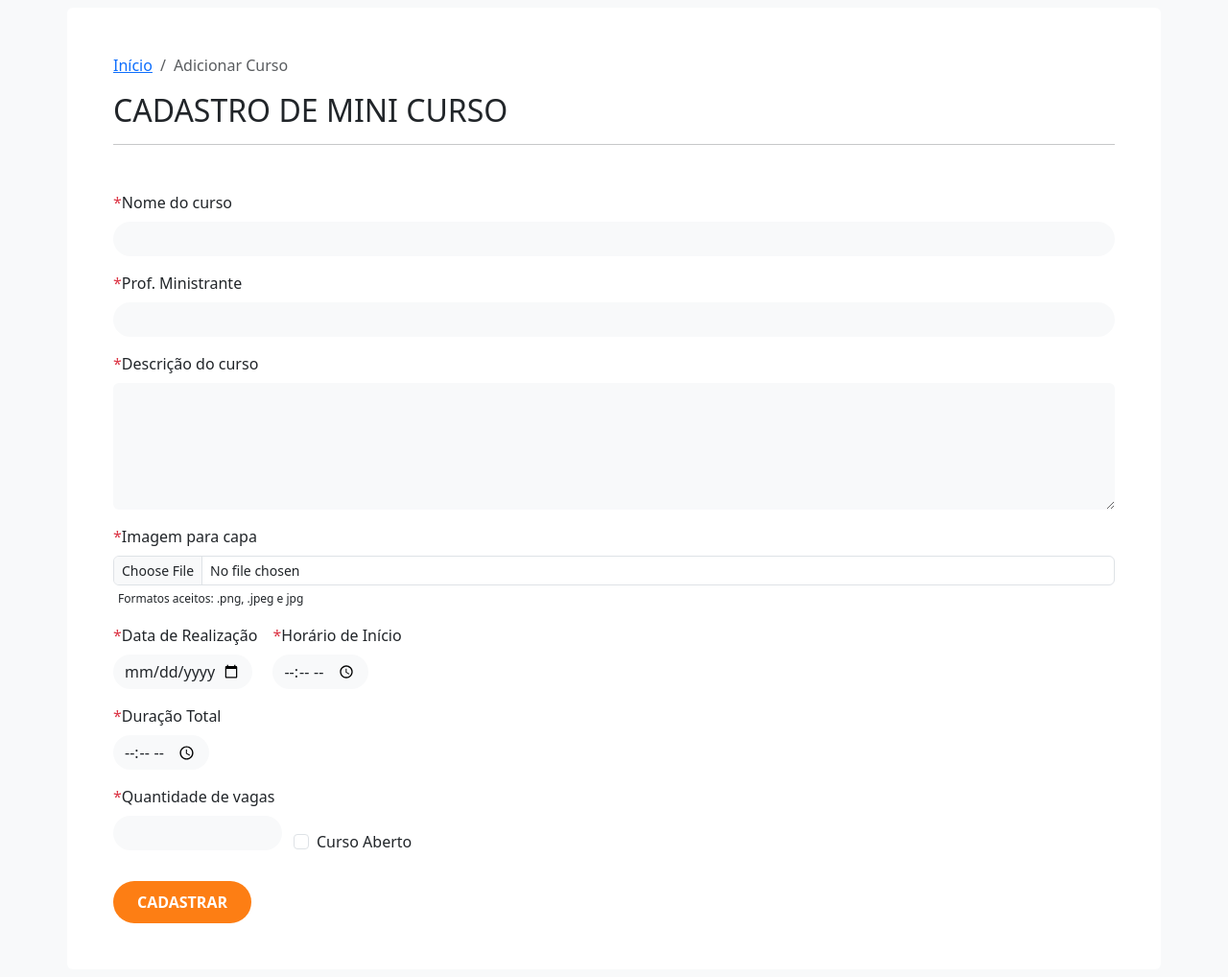
After one commit to iMetzker/reg-courses-php, a PHP site: page /app/views/edit-course.php in a window 1280 px wide. The commit adds this page. Shown: the whole page at 96% size. Run offline with PHP 8.4, Linux system fonts and the light colour scheme; style sheets or scripts are compiled from the project's sources; some libraries are stand-ins or nearby versions.

```diff
--- a/app/controller/add-course_process.php
+++ b/app/controller/add-course_process.php
@@ -59,8 +59,6 @@ if ($type == "create") {
                     $imageFile = imagecreatefrompng($image["tmp_name"]);
                 }
 
-                var_dump($imageFile);
-                exit();
                 $imageName = $course->imageGenerateName();
                 imagejpeg($imageFile, "../assets/img/" . $imageName, 100);
 
@@ -84,4 +82,6 @@ if ($type == "create") {
     if ($course) {
         $courseDAO->deleteViewCourse($course->id);
     }
+} else if ($type == "edit") {
+
 }
--- /dev/null
+++ b/app/views/edit-course.php
@@ -0,0 +1,110 @@
+<?php
+require_once("../../db.php");
+require_once("../../app/models/message.php");
+
+$message = new Message($BASE_URL);
+$msg = $message->getMessage();
+?>
+
+<!DOCTYPE html>
+<html lang="pt-br">
+
+<head>
+    <meta charset="UTF-8">
+    <meta name="viewport" content="width=device-width, initial-scale=1.0">
+    <title>Cadastro de cursos</title>
+
+    <!-- BOOTSTRAP -->
+    <link href="https://cdn.jsdelivr.net/npm/bootstrap@5.3.3/dist/css/bootstrap.min.css" rel="stylesheet" integrity="sha384-QWTKZyjpPEjISv5WaRU9OFeRpok6YctnYmDr5pNlyT2bRjXh0JMhjY6hW+ALEwIH" crossorigin="anonymous">
+
+    <!-- STYLES -->
+    <link rel="stylesheet" href="../styles/styles.scss">
+</head>
+
+<body>
+    <div class="fluid-container d-flex justify-content-center align-items-center min-vh-100 flex-column bg-light p-2">
+
+        <form class="container bg-white form-add-course p-5 rounded" method="POST" action="../controller/add-course_process.php" enctype="multipart/form-data">
+
+        <nav aria-label="breadcrumb">
+            <ol class="breadcrumb">
+                <li class="breadcrumb-item"><a href="../../index.php">Início</a></li>
+                <li class="breadcrumb-item active" aria-current="page">Adicionar Curso</li>
+            </ol>
+        </nav>
+
+            <h2>CADASTRO DE MINI CURSO</h2>
+            <hr class="mb-5">
+
+            <input type="hidden" name="type" value="create">
+            <div class="mb-3">
+                <label for="course_name" class="form-label"><span class="text-danger">*</span>Nome do curso</label>
+                <input type="text" class="form-control bg-light rounded-pill border-0" id="id_course_name" name="course_name">
+            </div>
+            <div class="mb-3">
+                <label for="course_minister" class="form-label"><span class="text-danger">*</span>Prof. Ministrante</label>
+                <input type="text" class="form-control bg-light rounded-pill border-0" id="id_course_minister" name="course_minister"></input>
+            </div>
+            <div class="mb-3">
+                <label for="course_description" class="form-label"><span class="text-danger">*</span>Descrição do curso</label>
+                <textarea type="text" class="form-control bg-light rounded border-0" id="id_course_description" name="course_description" rows="5"></textarea>
+            </div>
+
+            <div class="mb-3">
+                <label for="course_image" class="form-label"><span class="text-danger">*</span>Imagem para capa</label>
+                <input type="file" class="form-control form-control-sm rounded" name="course_image" id="id_course_image" required>
+                <span class="input-image-formats">Formatos aceitos: .png, .jpeg e jpg</span>
+            </div>
+
+            <div class="mb-3 d-flex gap-3">
+                <div>
+                    <label for="course_date" class="form-label"><span class="text-danger">*</span>Data de Realização</label>
+                    <input type="date" class="form-control input-date bg-light rounded-pill border-0" id="id_course_date" name="course_date" style="width: 145px;"></input>
+                </div>
+
+                <div>
+                    <label for="course_time" class="form-label"><span class="text-danger">*</span>Horário de Início</label>
+                    <input type="time" class="form-control input-time-as bg-light rounded-pill border-0" id="id_course_time" name="course_time"></input>
+                </div>
+            </div>
+            <div class="mb-3">
+                <label for="course_duration" class="form-label"><span class="text-danger">*</span>Duração Total</label>
+                <input type="time" class="form-control input-time-as bg-light rounded-pill border-0" id="id_course_duration" name="course_duration"></input>
+            </div>
+            <div class="mb-3 row align-items-end">
+                <div class="col" style="max-width: 200px;">
+                    <label for="course_vacancies" class="form-label"><span class="text-danger">*</span>Quantidade de vagas</label>
+                    <input type="number" class="form-control bg-light rounded-pill border-0" id="id_course_vacancies" name="course_vacancies">
+                </div>
+                <div class="form-check col" style="margin-bottom: -3px;">
+                    <input type="checkbox" class="form-check-input" id="id_course_open" name="course_open" value="1">
+                    <label class="form-check-label" for="course_open">Curso Aberto</label>
+                </div>
+            </div>
+            <button type="submit" class="rounded-pill mt-3 btn-add-course fs-6">CADASTRAR</button>
+        </form>
+    </div>
+
+    <!-- BOOTSTRAP -->
+    <script src="https://cdn.jsdelivr.net/npm/@popperjs/core@2.11.8/dist/umd/popper.min.js" integrity="sha384-I7E8VVD/ismYTF4hNIPjVp/Zjvgyol6VFvRkX/vR+Vc4jQkC+hVqc2pM8ODewa9r" crossorigin="anonymous"></script>
+    <script src="https://cdn.jsdelivr.net/npm/bootstrap@5.3.3/dist/js/bootstrap.min.js" integrity="sha384-0pUGZvbkm6XF6gxjEnlmuGrJXVbNuzT9qBBavbLwCsOGabYfZo0T0to5eqruptLy" crossorigin="anonymous"></script>
+
+    <!-- SWEET ALERT -->
+    <script src="https://cdn.jsdelivr.net/npm/sweetalert2@11"></script>
+    <?php if ($msg): ?>
+        <script>
+            Swal.fire({
+                title: "<?= $msg['msg']; ?>",
+                icon: "<?= $msg['type']; ?>",
+                text: "<?= $msg['text']; ?>",
+                draggable: true
+            });
+        </script>
+        <?php
+        $message->clearMessage();
+        ?>
+    <?php endif; ?>
+
+</body>
+
+</html>
```
Also changed, not shown: app/dao/CourseDAO.php (+32 -1 lines).
